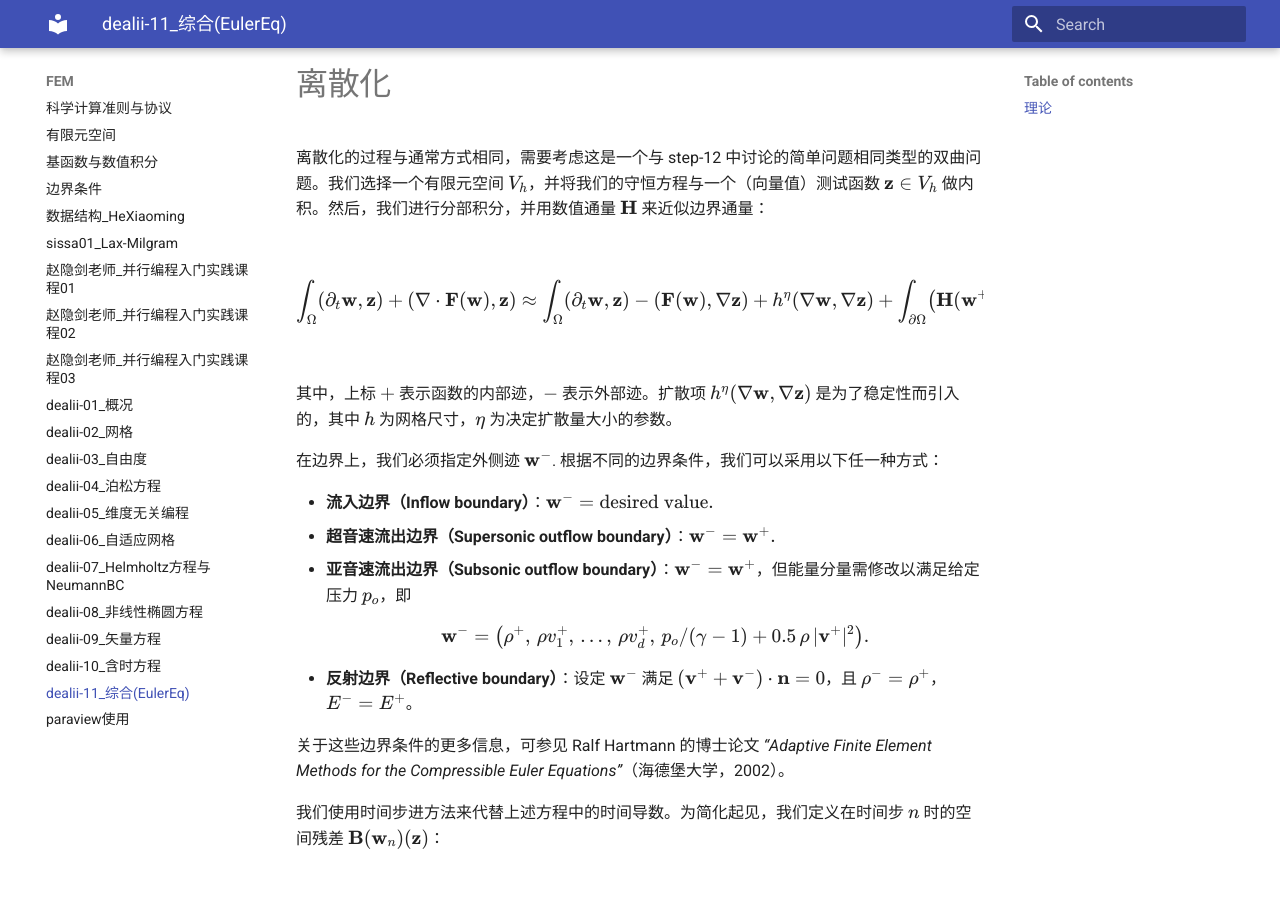
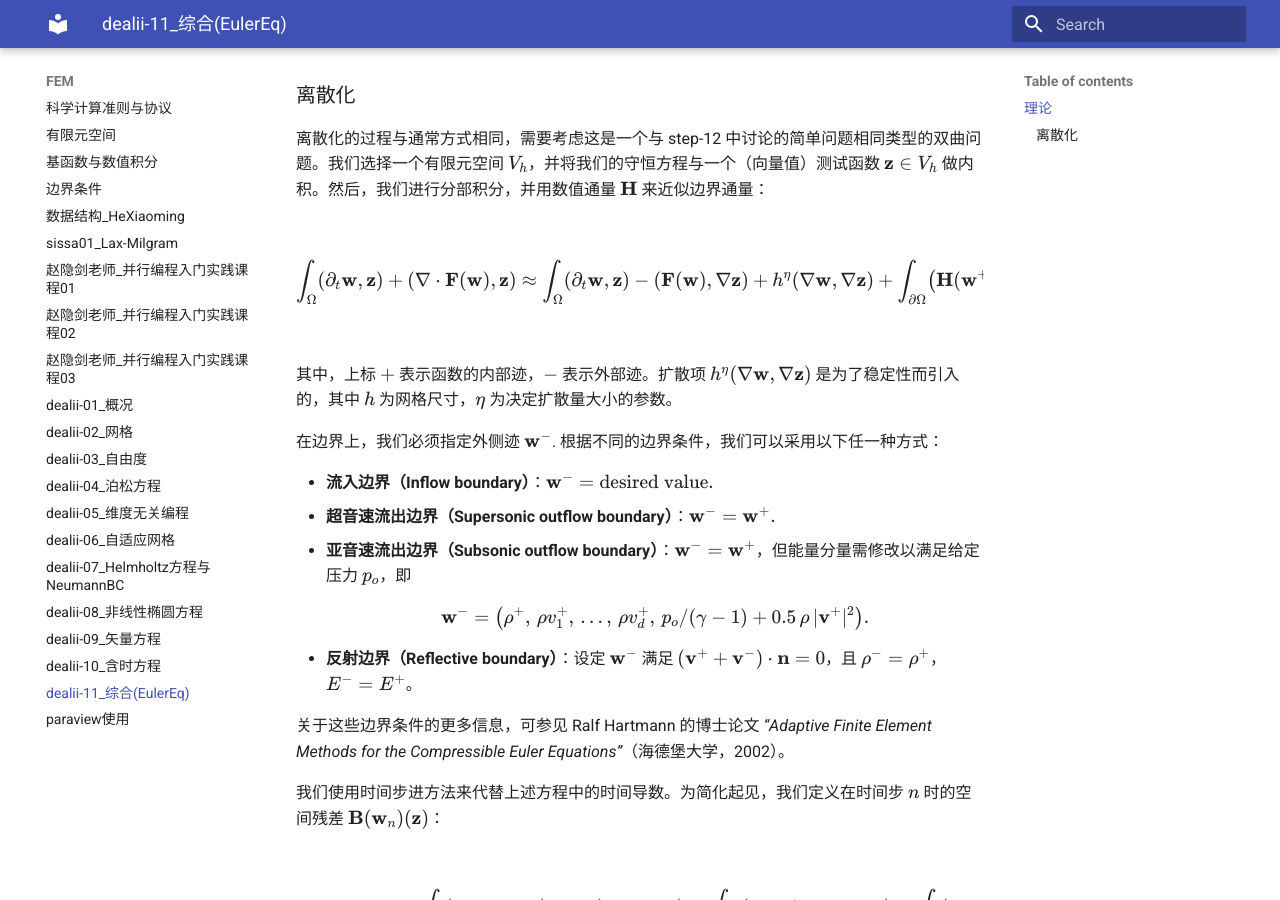
Before and after one commit to ymma98/technotes, an MkDocs documentation site: the page built from docs/FEM/dealii-11_综合(EulerEq).md, in a window 1280 px wide and 900 px high, scrolled down 1446 px. Built offline with MkDocs 1.6.1 and Material for MkDocs 9.7.7, drawn with Linux system fonts in a browser that asks for light colours.

Commit message:
docs/FEM/dealii-11_综合(EulerEq).md updated from https://stackedit.cn/

```diff
--- a/docs/FEM/dealii-11_综合(EulerEq).md
+++ b/docs/FEM/dealii-11_综合(EulerEq).md
@@ -63,15 +63,14 @@ p = (\gamma - 1)\left(E - \frac{1}{2} \rho |\mathbf{v}|^2\right).
 $$
 对于空气（主要由氮气和氧气组成）和其他双原子气体，比热容比为 $\gamma = 1.4$。
 
-# 离散化
+### 离散化
 
 离散化的过程与通常方式相同，需要考虑这是一个与 step-12 中讨论的简单问题相同类型的双曲问题。我们选择一个有限元空间 $V_h$，并将我们的守恒方程与一个（向量值）测试函数 $\mathbf{z} \in V_h$ 做内积。然后，我们进行分部积分，并用数值通量 $\mathbf{H}$ 来近似边界通量：
 
 $$
 \int_{\Omega} (\partial_t \mathbf{w}, \mathbf{z}) + (\nabla \cdot \mathbf{F}(\mathbf{w}), \mathbf{z})
 \approx
-\int_{\Omega} (\partial_t \mathbf{w}, \mathbf{z}) - (\mathbf{F}(\mathbf{w}), \nabla \mathbf{z}) + h^\eta(\nabla \mathbf{w}, \nabla \mathbf{z})
-+ \int_{\partial \Omega} \bigl(\mathbf{H}(\mathbf{w}^+, \mathbf{w}^-, \mathbf{n}), \mathbf{z}^+\bigr),
+\int_{\Omega} (\partial_t \mathbf{w}, \mathbf{z}) - (\mathbf{F}(\mathbf{w}), \nabla \mathbf{z}) + h^\eta(\nabla \mathbf{w}, \nabla \mathbf{z}) + \int_{\partial \Omega} \bigl(\mathbf{H}(\mathbf{w}^+, \mathbf{w}^-, \mathbf{n}), \mathbf{z}^+\bigr),+
 $$
 
 其中，上标 $+$ 表示函数的内部迹，$-$ 表示外部迹。扩散项 $h^\eta(\nabla \mathbf{w}, \nabla \mathbf{z})$ 是为了稳定性而引入的，其中 $h$ 为网格尺寸，$\eta$ 为决定扩散量大小的参数。
```
Also changed, not shown: other parts of docs/FEM/dealii-11_综合(EulerEq).md (+2 -2 lines).
